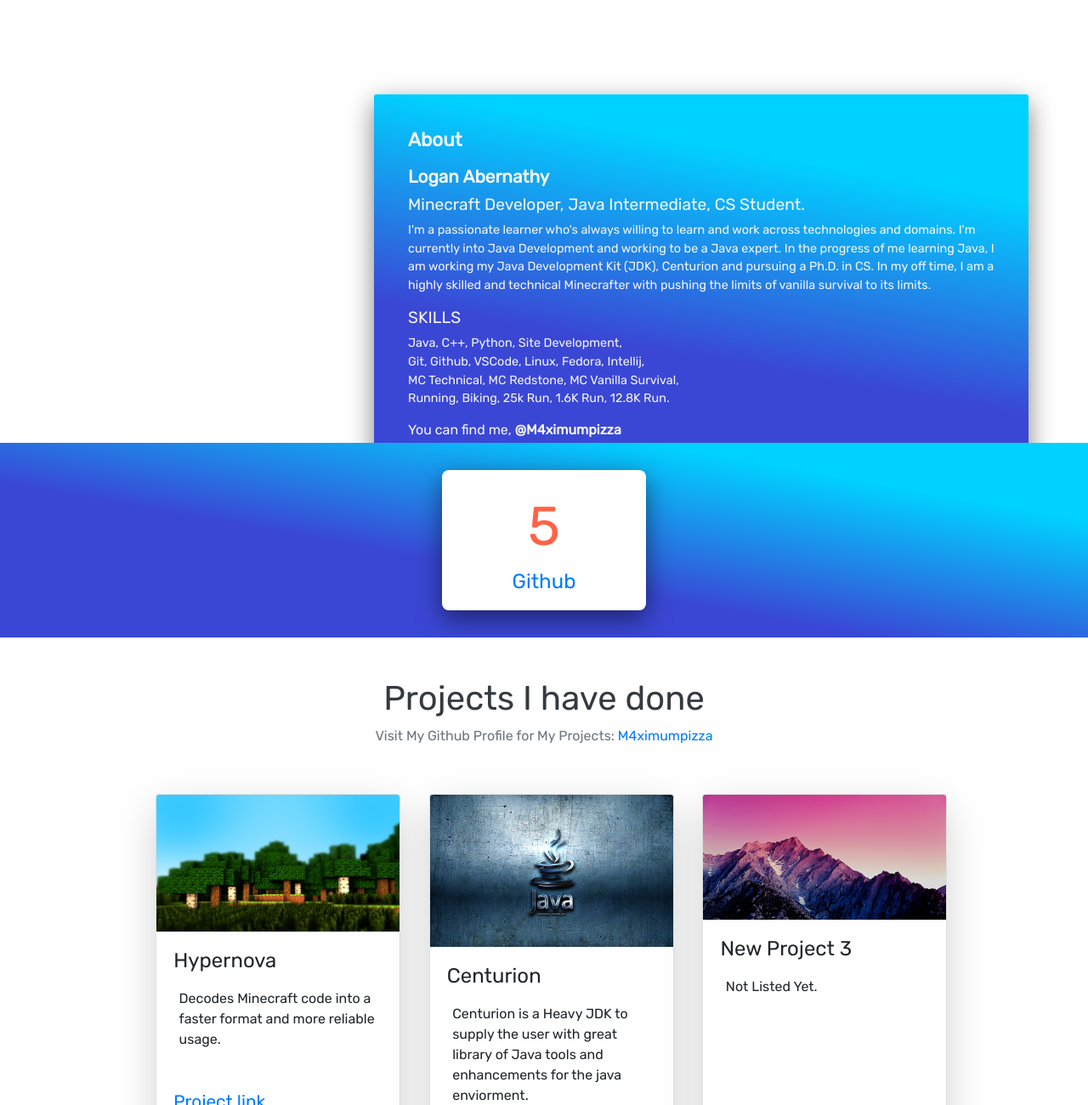
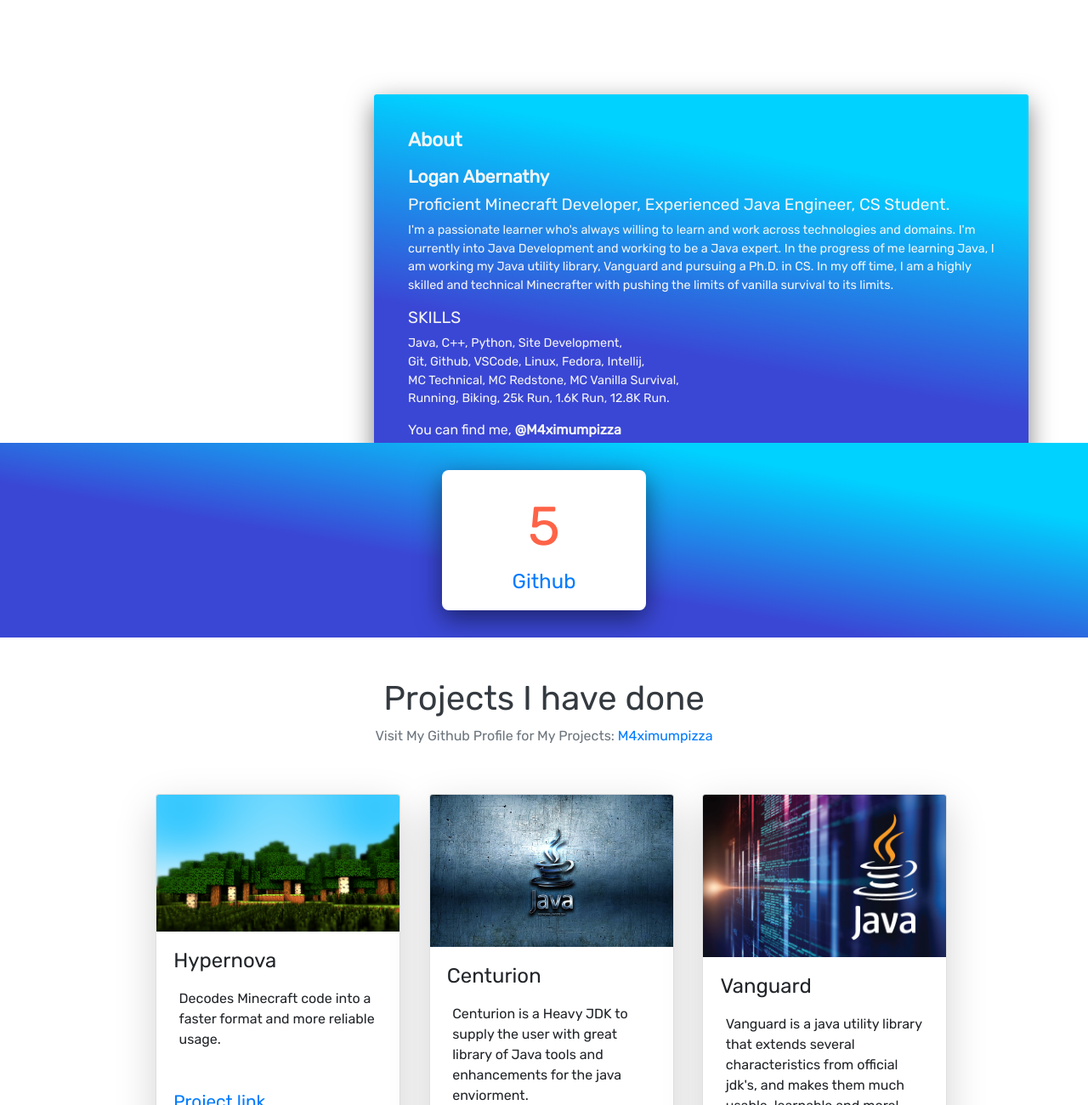
Before and after one commit to M4ximumPizza/site, a plain HTML site: page index.html in a window 1280 px wide. Shown: the part 1500-2800 px from the top of the page at 85% size. Drawn offline with nearby package versions, Linux system fonts and the light colour scheme; some icons are missing; a web font is replaced by a local one.

Commit message:
Version 2.2 (Typo fixes, new project, splashes and more)

```diff
--- a/index.html
+++ b/index.html
@@ -146,15 +146,15 @@
               <div class="panel text-left">
                 <h2>About</h2>
                 <h3>Logan Abernathy</h3>
-                <h4>Minecraft Developer, Java Intermediate, CS Student.</h4>
+                <h4>Proficient Minecraft Developer, Experienced Java Engineer, CS Student.</h4>
                 <script>
       </script>
                 <p>
                   I'm a passionate learner who's always willing to learn and
                   work across technologies and domains. I'm currently into Java
                   Development and working to be a Java expert. In the progress
-                  of me learning Java, I am working my Java Development Kit (JDK),
-                  Centurion and pursuing a Ph.D. in CS. In my off time, I am a
+                  of me learning Java, I am working my Java utility library,
+                  Vanguard and pursuing a Ph.D. in CS. In my off time, I am a
                   highly skilled and technical Minecrafter with pushing the limits
                   of vanilla survival to its limits.
                 </p>
@@ -237,16 +237,16 @@
               style="width: 18rem"
             >
               <img
-                src="assets/background-def.png"
+                src="assets/Vanguard.jpg"
                 class="card-img-top"
                 alt="..."
               />
               <div class="card-body">
-                <h4 class="card-title">New Project 3</h4>
-                <p class="card-text">Not Listed Yet.</p>
+                <h4 class="card-title">Vanguard</h4>
+                <p class="card-text">Vanguard is a java utility library that extends several characteristics from official jdk's, and makes them much usable, learnable and more!</p>
               </div>
               <div class="card-body">
-                <a href="#" class="card-link"></a>
+                <a href="https://github.com/M4ximumPizza" class="card-link">Project Link</a>
               </div>
             </div>
           </div>
@@ -282,7 +282,7 @@
           <a class="sp" href="https://github.com/M4ximumPizza"
           ><span> Logan Abernathy <br> </span></a
           >
-          Version 2.1
+          Version 2.2
         </p>
       </div>
     </footer>
```
Also changed, not shown: 1.20-Blog.html (+1 -1 lines), port.html (+1 -1 lines), assets/Vanguard.jpg (added), splashes.txt.
